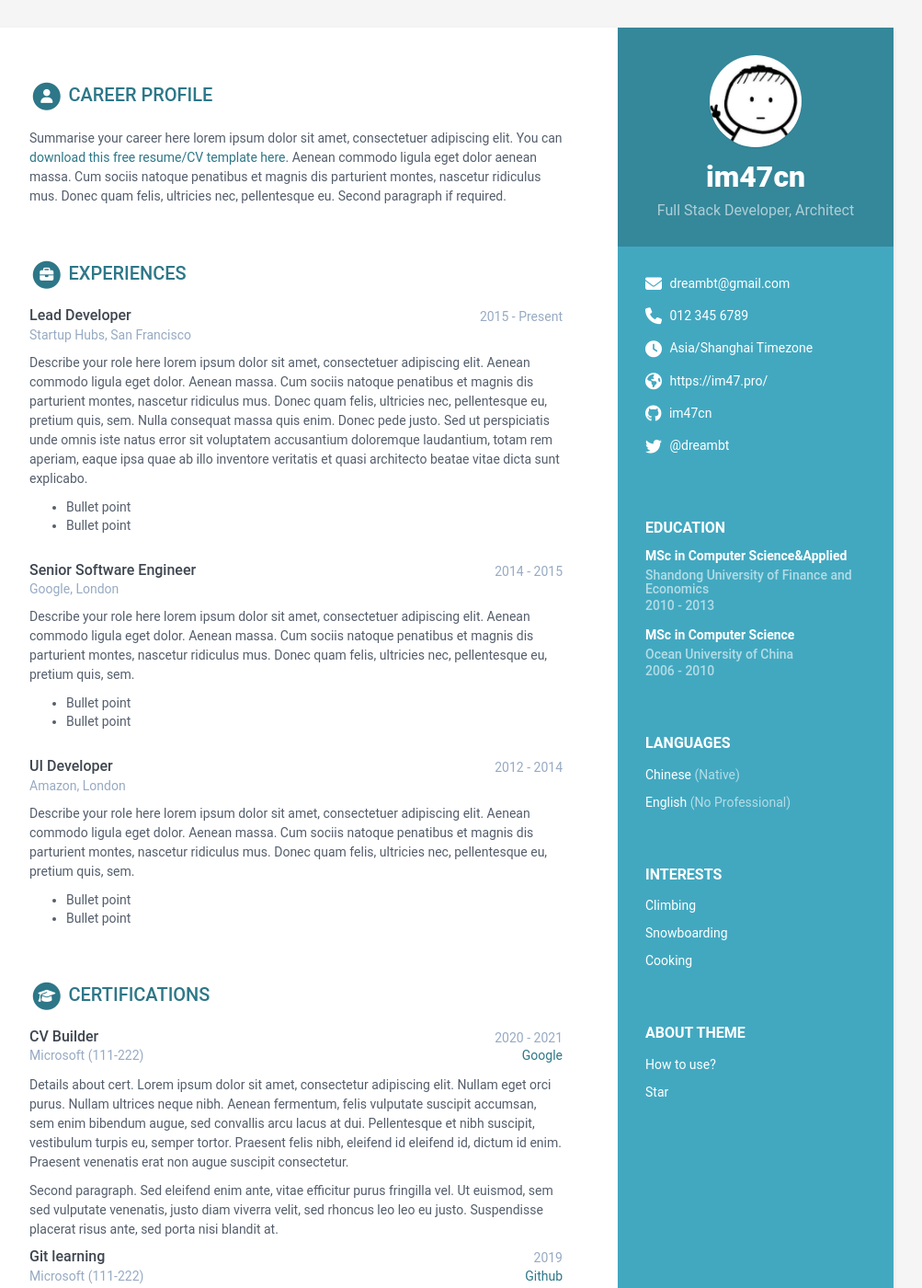
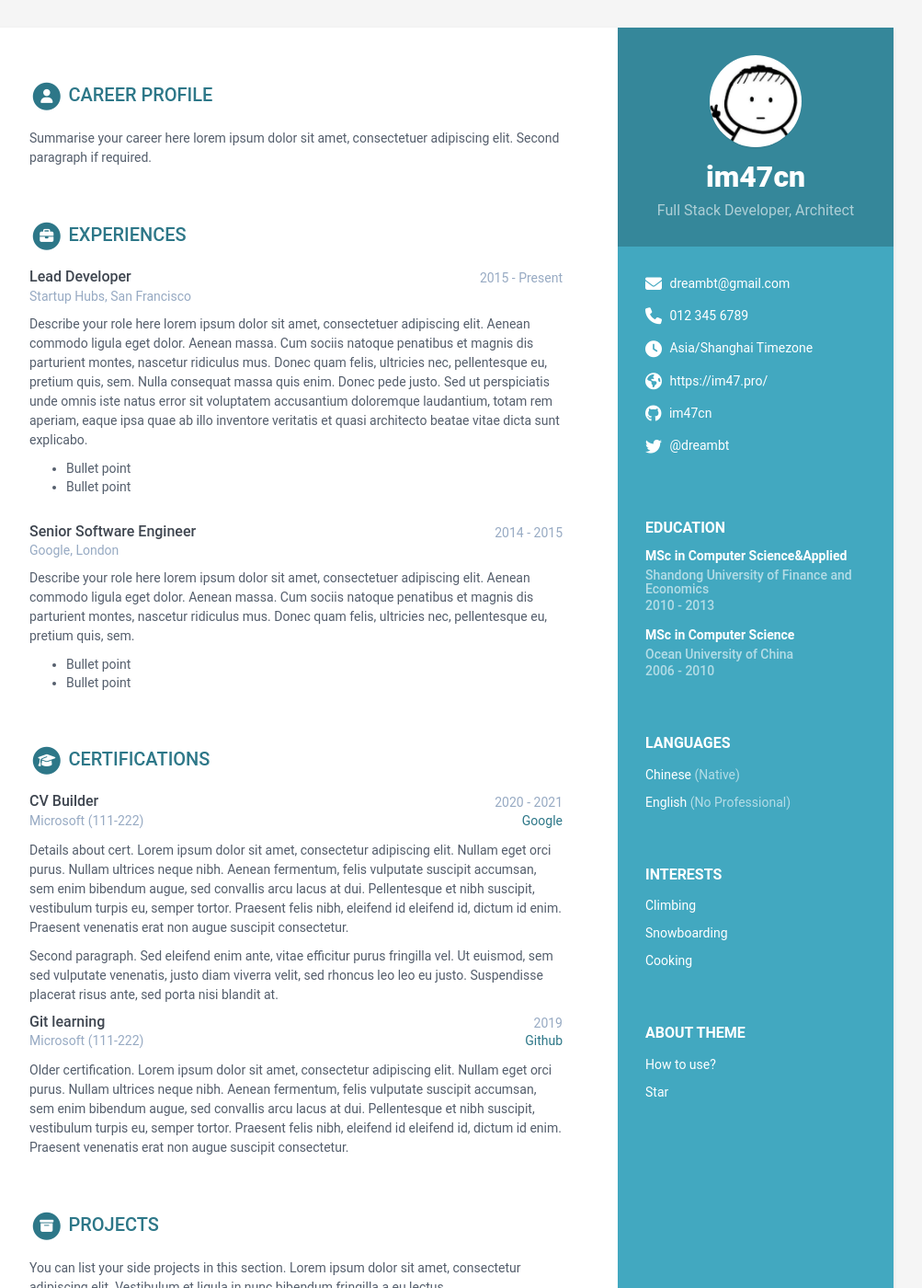
Before and after one commit to im47cn/opencv, a Jekyll site: the page built from index.html, in a window 1280 px wide and 1400 px high. Shown: the whole window at 92% size, without its empty margins (168-1171 px from the left). Built offline with Jekyll 4.4.1, drawn with Linux system fonts in a browser that asks for light colours.

Commit message:
Update data.yml

```diff
--- a/_data/data.yml
+++ b/_data/data.yml
@@ -49,10 +49,8 @@ sidebar:
     - item: Climbing
       link:
 
-
     - item: Snowboarding
       link:
-
 
     - item: Cooking
       link:
@@ -62,10 +60,7 @@ career-profile:
   title: Career Profile
   summary: |
     Summarise your career here lorem ipsum dolor sit amet, consectetuer
-    adipiscing elit. You can [download this free resume/CV template here]().
-    Aenean commodo ligula eget dolor aenean massa. Cum sociis natoque
-    penatibus et magnis dis parturient montes, nascetur ridiculus mus.
-    Donec quam felis, ultricies nec, pellentesque eu.
+    adipiscing elit.
     Second paragraph if required.
 education:
   title: Education
@@ -114,17 +109,6 @@ experiences:
   - role: Senior Software Engineer
     time: 2014 - 2015
     company: Google, London
-    details: |
-      Describe your role here lorem ipsum dolor sit amet, consectetuer
-      adipiscing elit. Aenean commodo ligula eget dolor. Aenean massa.
-      Cum sociis natoque penatibus et magnis dis parturient montes,
-      nascetur ridiculus mus. Donec quam felis, ultricies nec,
-      pellentesque eu, pretium quis, sem.
-        - Bullet point
-        - Bullet point
-  - role: UI Developer
-    time: 2012 - 2014
-    company: Amazon, London
     details: |
       Describe your role here lorem ipsum dolor sit amet, consectetuer
       adipiscing elit. Aenean commodo ligula eget dolor. Aenean massa.
```
